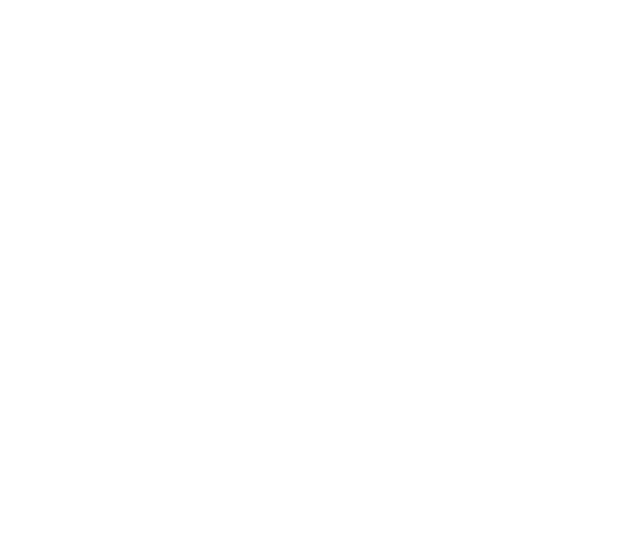
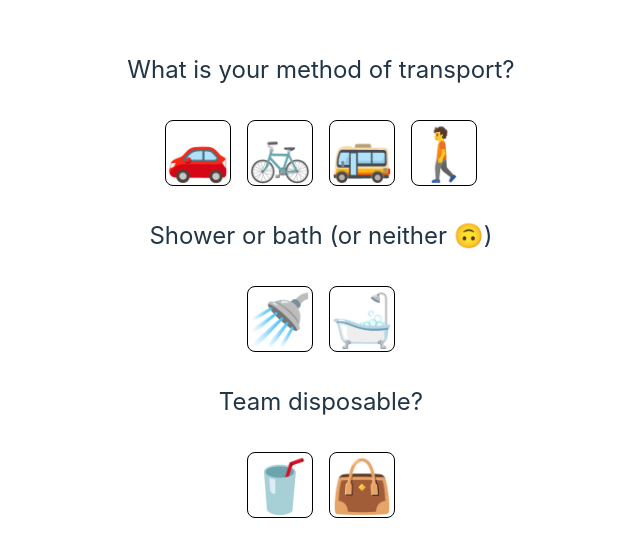
Before and after one commit to siqbal181/GreenMate, a React (Vite) app: page /register in a window 1280 px wide. Before the commit this address had no page. Shown: the part 123-680 px from the top of the page, without its empty margins (319-959 px from the left). Built offline with nearby package versions, Linux system fonts and the light colour scheme.

Commit message:
register method

```diff
--- a/src/App.jsx
+++ b/src/App.jsx
@@ -1,5 +1,6 @@
 import './App.css';
 import { BrowserRouter, Routes, Route } from 'react-router-dom';
+import { Register } from './pages/Register/Register';
 
 function App() {
   return (
@@ -7,6 +8,7 @@
       <BrowserRouter>
         {/* <Navbar /> */}
         <Routes>
+          <Route path='/register' element={<Register/>}/>
           {/* <Route path='/' element={<HomePage />} /> */}
         </Routes>
       </BrowserRouter>
--- /dev/null
+++ b/src/pages/Register/Register.css
@@ -0,0 +1,19 @@
+.walk-box, .car-box, .bike-box, .train-box, .shower-box, .bath-box, .cup-box, .tote-box {
+  border: 0.1rem solid black;
+  border-radius: 0.5rem;
+  height: 4rem;
+  width: 4rem;
+  display: flex;
+  justify-content: center;
+  align-items: center;
+  margin: 0.5rem;
+}
+
+.transport-encasing, .shower-encasing, .tote-encasing {
+  display: flex;
+  justify-content: center;
+}
+
+.transport-question, .shower-question, .disposable-question {
+  font-size: 1.5rem;
+}
--- /dev/null
+++ b/src/pages/Register/Register.jsx
@@ -0,0 +1,45 @@
+import "./Register.css"
+
+export const Register = () => {
+  return (
+    <>
+      <div className="transport-method">
+        <p className="transport-question">What is your method of transport?</p>
+        <div className="transport-encasing">
+          <div className="car-box">
+            <h1>🚗</h1>
+          </div>
+          <div className="bike-box">
+            <h1>🚲</h1>
+          </div>
+          <div className="train-box">
+            <h1>🚌</h1>
+          </div>
+          <div className="walk-box">
+            <h1>🚶</h1>
+          </div>
+        </div>
+      </div>
+      <div className="shower-or-bath">
+        <p className="shower-question">Shower or bath (or neither 🙃)</p>
+        <div className="shower-encasing">
+        <div className="shower-box">
+            <h1>🚿</h1>
+          </div>
+          <div className="bath-box">
+            <h1>🛁</h1>
+          </div>
+        </div>
+      </div>
+      <p className="disposable-question">Team disposable?</p>
+      <div className="tote-encasing">
+        <div className="cup-box">
+            <h1>🥤</h1>
+          </div>
+          <div className="tote-box">
+            <h1> 👜</h1>
+          </div>
+        </div>
+    </>
+  )
+}
```
